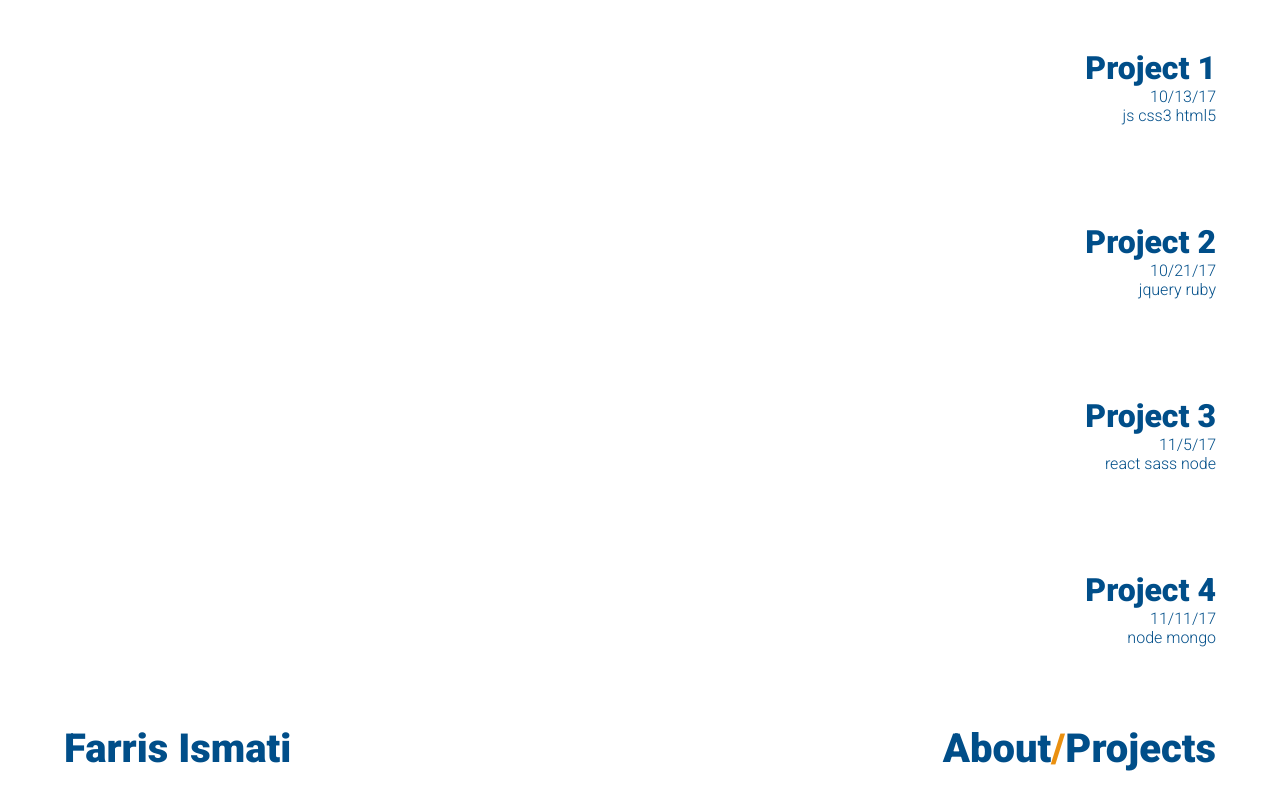
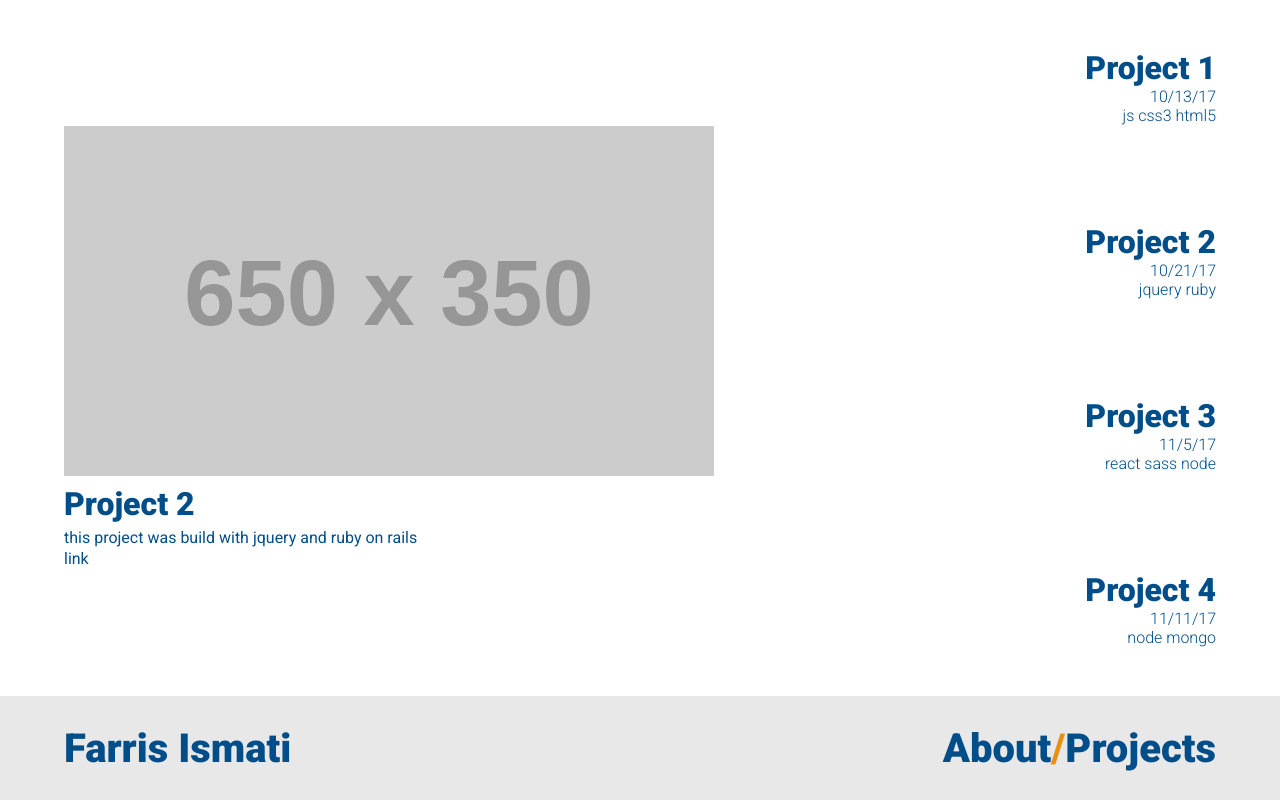
Before and after one commit to FarrisIsmati/portfolio, a plain HTML site: page index.html in a window 1280 px wide. Drawn offline with Linux system fonts and the light colour scheme; placeholder pictures from the web are drawn by us.

Commit message:
add main view style

```diff
--- a/css/style.css
+++ b/css/style.css
@@ -14,11 +14,43 @@ body {
     height: 87%;
     /*background-color: #b03532;*/
     display: grid;
-    grid-template-columns: auto 25% 5%;
+    grid-template-columns: 5% auto 25% 5%;
   }
 
+/*----MAIN VIEW----*/
+
   .main-view{
-    /*background-color: yellow;*/
+    display: flex;
+    flex-direction: column;
+    justify-content: center;
+    align-items: flex-start;
+  }
+
+  .main-image-holder{
+    /*margin-top: 5%;*/
+    align-self: flex-start;
+  }
+
+  .main-text-holder h1{
+    margin: 5px 0 5px 0;
+    color: #004E89;
+  }
+
+  .main-text-holder p{
+    margin: 2px 0 2px 0;
+    color: #004E89;
+  }
+
+  .main-text-holder a{
+    text-decoration: none;
+    color: #004E89;
+    transition: color .1s;
+  }
+
+  .main-text-holder a:hover{
+    text-decoration: none;
+    color: #EA9010;
+    transition: color .2s;
   }
 
 /*----MAIN SIDEBAR----*/
@@ -69,7 +101,7 @@ body {
   nav {
     width: 100%;
     height: 13%;
-    /*background-color: #1fef22;*/
+    background-color: #E8E8E8;
     display: flex;
     justify-content: space-between;
     align-items: center;
--- a/index.html
+++ b/index.html
@@ -13,7 +13,19 @@
 
 <body>
   <main>
-    <div class="main-view"></div>
+    <div class="main-spacer"></div>
+
+    <div class="main-view">
+      <div class="main-image-holder">
+        <img src="http://via.placeholder.com/650x350" alt="place holder image"/>
+      </div>
+      <div class="main-text-holder">
+        <h1>Project 2</h1>
+        <p>this project was build with jquery and ruby on rails</p>
+        <p><a href="">link</a></p>
+      </div>
+    </div>
+
     <div class="main-sidebar">
       <div class="sidebar-project">
         <h1>Project 1</h1>
@@ -36,15 +48,18 @@
         <p>node mongo</p>
       </div>
     </div>
+
   </main>
 
   <nav>
+
     <h2>Farris Ismati</h2>
     <div>
       <h2>About</h2>
       <h2>/</h2>
       <h2>Projects</h2>
     </div>
+
   </nav>
 </body>
 </html>
```
